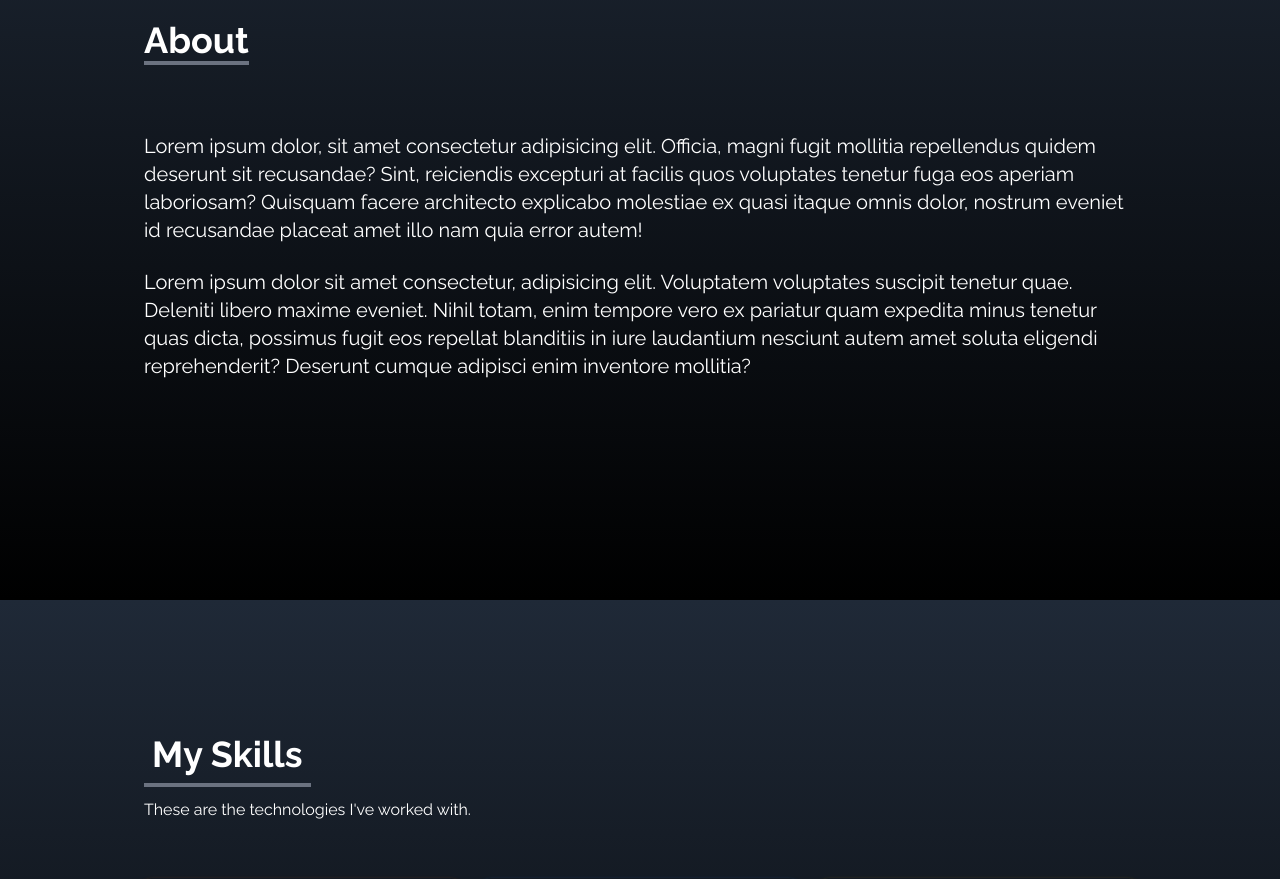
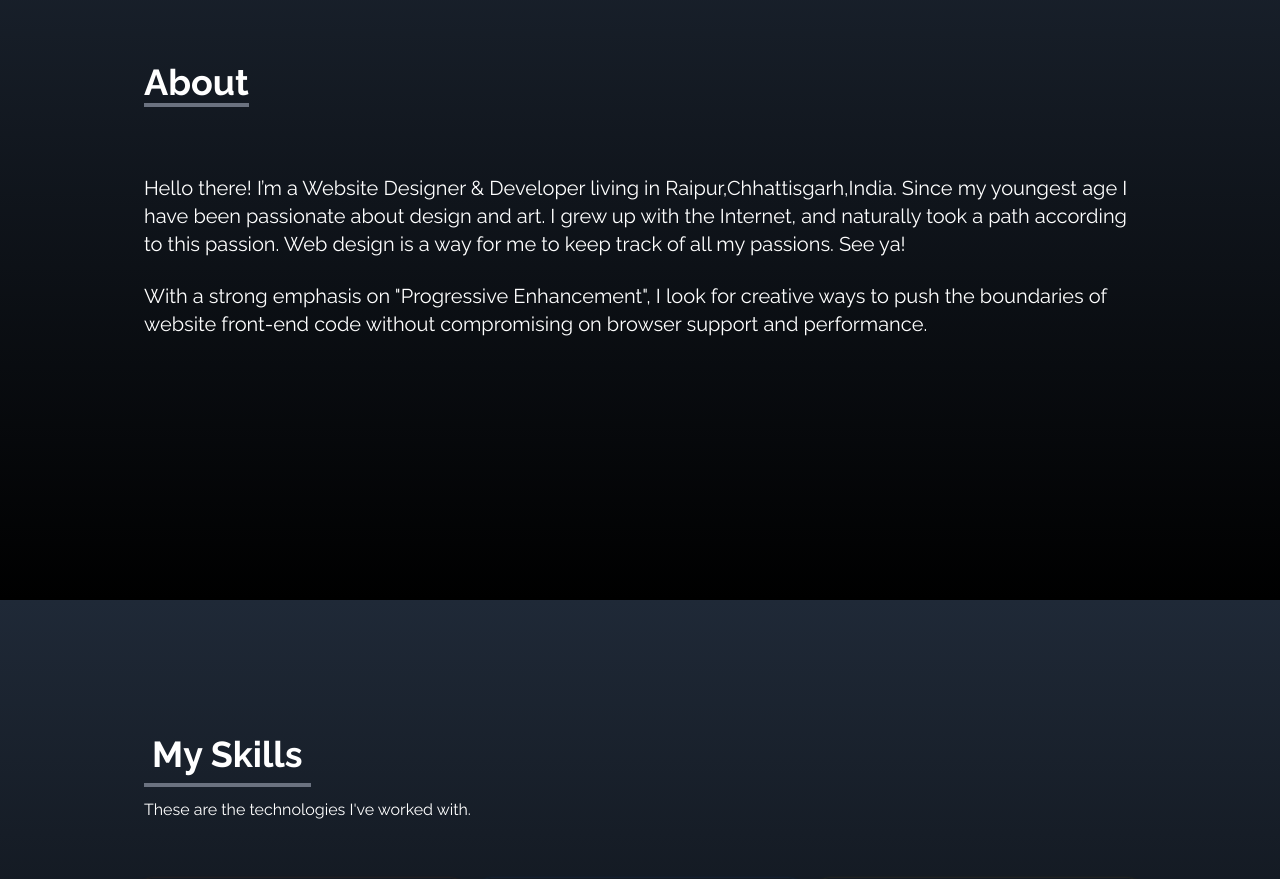
Before and after one commit to RishabhTripathy/Portfolio, a React (Create React App) app: page / in a window 1280 px wide. Shown: the part 1000-1879 px from the top of the page. Built offline with nearby package versions, Linux system fonts and the light colour scheme.

Commit message:
Update About.jsx

```diff
--- a/src/Components/About.jsx
+++ b/src/Components/About.jsx
@@ -12,21 +12,11 @@ const About = () => {
         <p className=" text text-4xl font-bold inline border-b-4 border-gray-500 ">About</p>
         </div>
         <p className="text-xl mt-10 ">
-        Lorem ipsum dolor, sit amet consectetur adipisicing elit. Officia, magni
-        fugit mollitia repellendus quidem deserunt sit recusandae? Sint,
-        reiciendis excepturi at facilis quos voluptates tenetur fuga eos aperiam
-        laboriosam? Quisquam facere architecto explicabo molestiae ex quasi
-        itaque omnis dolor, nostrum eveniet id recusandae placeat amet illo nam
-        quia error autem!
+      Hello there! I’m a Website Designer & Developer living in Raipur,Chhattisgarh,India. Since my youngest age I have been passionate about design and art. I grew up with the Internet, and naturally took a path according to this passion. Web design is a way for me to keep track of all my passions. See ya!
       </p>
       <br />
       <p className="text-xl ">
-        Lorem ipsum dolor sit amet consectetur, adipisicing elit. Voluptatem
-        voluptates suscipit tenetur quae. Deleniti libero maxime eveniet. Nihil
-        totam, enim tempore vero ex pariatur quam expedita minus tenetur quas
-        dicta, possimus fugit eos repellat blanditiis in iure laudantium
-        nesciunt autem amet soluta eligendi reprehenderit? Deserunt cumque
-        adipisci enim inventore mollitia?
+        With a strong emphasis on "Progressive Enhancement", I look for creative ways to push the boundaries of website front-end code without compromising on browser support and performance.
       </p>
       </div>
 
```
